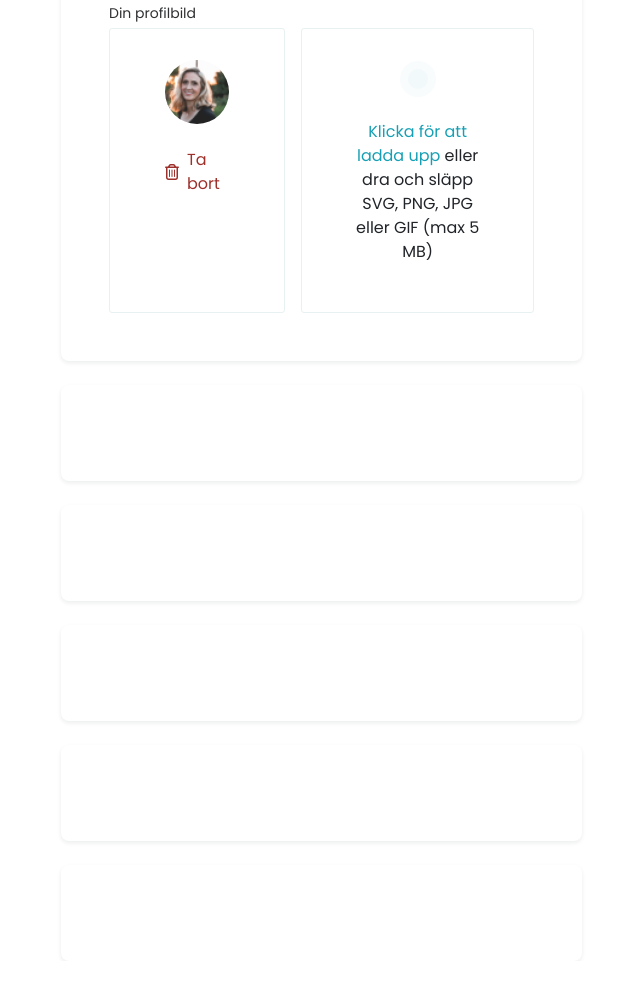
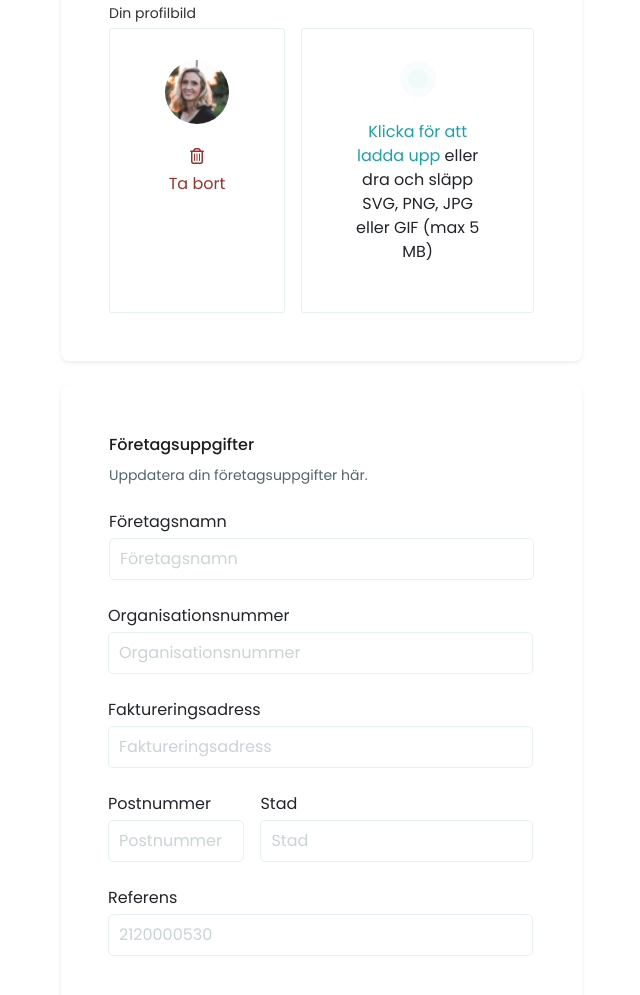
Before and after one commit to armendazemi/Trafikportalen, a plain HTML site: page Dashboard/Profil/profile.html in a window 1280 px wide. Shown: the part 731-1726 px from the top of the page, without its empty margins (425-1065 px from the left). Before the commit the page ends 1692 px from the top, so only its background shows below. Drawn offline with nearby package versions, Linux system fonts and the light colour scheme.

Commit message:
Company section completed

```diff
--- a/Dashboard/Profil/profile.html
+++ b/Dashboard/Profil/profile.html
@@ -125,7 +125,45 @@
             </div>
 
             <div class="company info-section">
+              <div class="section-header">
+                <p class="title">Företagsuppgifter</p>
+                <p class="sub-title">Uppdatera din företagsuppgifter här.</p>
+              </div>
+              <div class="input-group">
 
+                  <div class="company-name group">
+                    <label for="company-name">Företagsnamn</label>
+                    <input type="text" id="company-name" name="company-name" placeholder="Företagsnamn">
+                  </div>
+
+                  <div class="company-number group">
+                    <label for="company-number">Organisationsnummer</label>
+                    <input type="text" id="company-number" name="company-number" placeholder="Organisationsnummer">
+                  </div>
+
+                  <div class="company-address group">
+                    <label for="company-address">Faktureringsadress</label>
+                    <input type="text" id="company-address" name="company-address" placeholder="Faktureringsadress">
+                  </div>
+
+
+                  <div class="company-zipcode-city group">
+                    <div class="zip">
+                      <label for="company-zipcode">Postnummer</label>
+                      <input type="text" id="company-zipcode" name="company-zipcode" placeholder="Postnummer">
+                    </div>
+                    <div class="city">
+                      <label for="company-city">Stad</label>
+                      <input type="text" id="company-city" name="company-city" placeholder="Stad">
+                    </div>
+                  </div>
+
+                  <div class="company-reference group">
+                    <label for="company-phone">Referens</label>
+                    <input type="text" id="company-phone" name="company-phone" placeholder="2120000530">
+                  </div>
+
+              </div>
             </div>
 
             <div class="admin-tasks info-section">
--- a/Dashboard/Profil/style.scss
+++ b/Dashboard/Profil/style.scss
@@ -20,6 +20,8 @@
     }
   }
 
+  // PERSONAL INFO SECTION
+
   .user-information-wrapper {
     display: flex;
     flex-direction: column;
@@ -36,7 +38,6 @@
       padding: 48px;
     }
 
-    .personal {
     .section-header {
       .title {
         color: $neutral800;
@@ -50,6 +51,8 @@
         margin: 0;
       }
     }
+
+    .personal {
       .input-group {
         gap: 24px 16px;
         .group{
@@ -81,6 +84,8 @@
           }
           .delete-button {
             display: flex;
+            flex-wrap: wrap;
+            justify-content: center;
             gap: 8px;
             align-items: center;
             color: $alerts600;
@@ -124,7 +129,29 @@
         }
       }
     }
+  }
 
+  // COMPANY INFO SECTION
 
+  .company {
+    .input-group {
+      gap: 24px;
+      .group {
+        width: 100%;
+      }
+      label {
+        margin-bottom: 4px;
+      }
+      .company-zipcode-city {
+        display: flex;
+        gap: 16px;
+        .zip{
+          flex: 1;
+        }
+        .city {
+          flex: 2;
         }
       }
+    }
+  }
+}
```
Also changed, not shown: Dashboard/Profil/style.css. Lines whose indentation alone changed are shown as unchanged.
